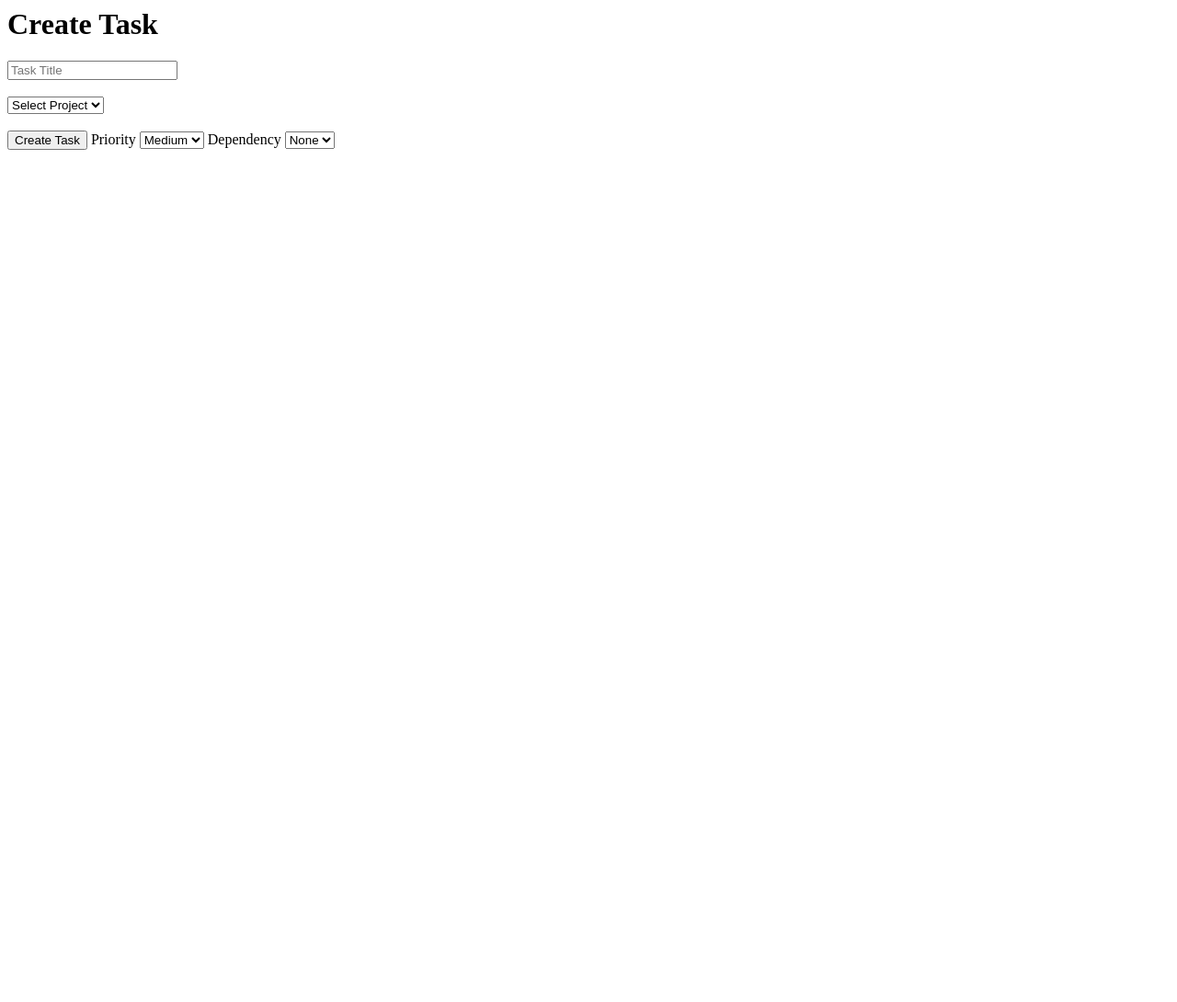
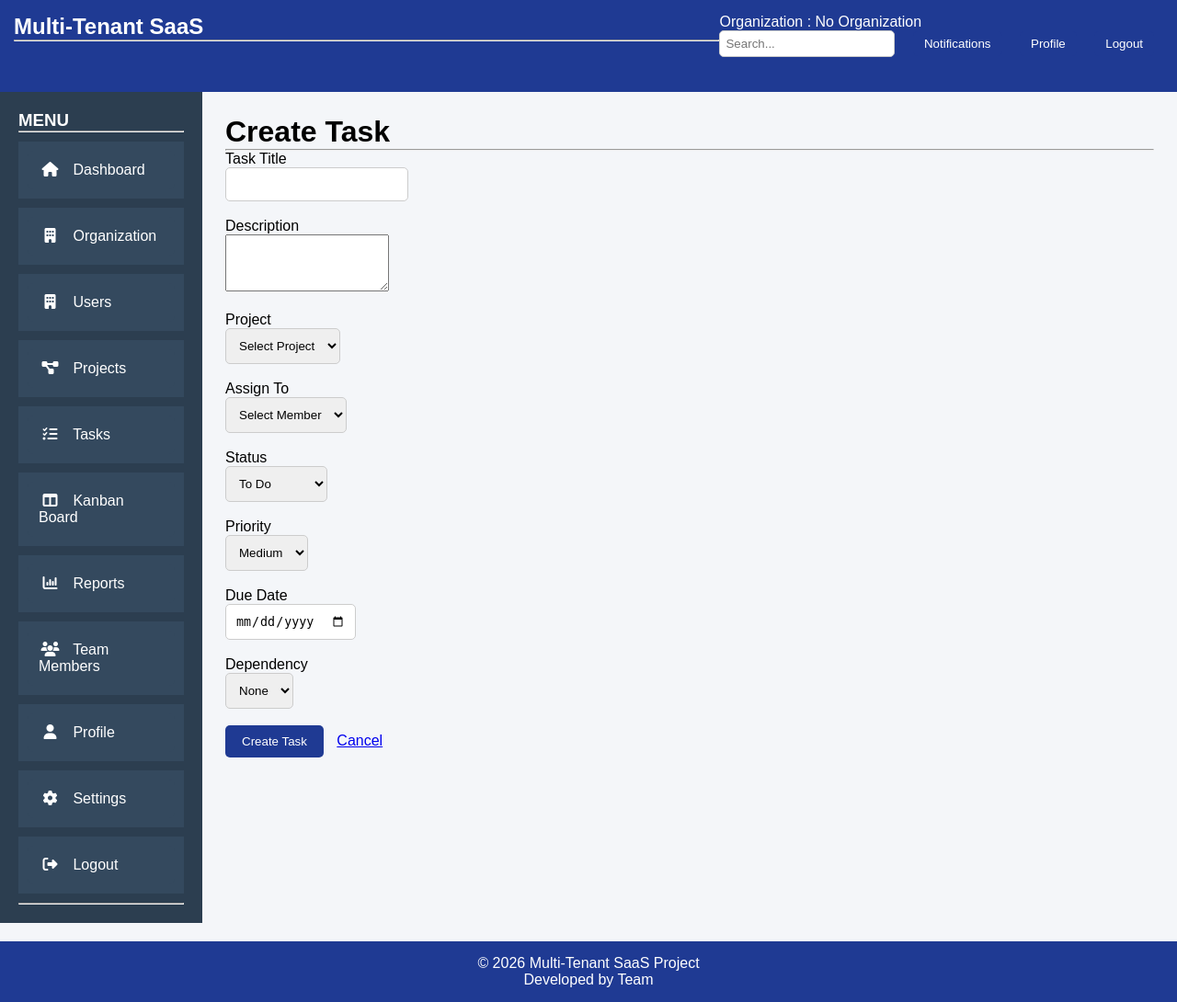
Before and after one commit to Chaitali2108-design/MultiTenantSaaS, a Django app: page /projects/tasks/create/ in a window 1280 px wide. Shown: the whole page at 92% size. Before the commit the page ends 163 px from the top, so only its background shows below. Run offline with Django 5.2, Linux system fonts and the light colour scheme; a user stored in the database is signed in; data comes from the database, SQL or seed files in the repository; data that the repository does not hold is empty; some libraries are stand-ins or nearby versions.

Commit message:
Added task description and update task functionality

```diff
--- a/projects/models.py
+++ b/projects/models.py
@@ -48,6 +48,9 @@ class Project(models.Model):
 class Task(models.Model):
 
     title = models.CharField(max_length=255)
+    description = models.TextField(blank=True, null=True)
+
+    description = models.TextField(blank=True, null=True)
 
     project = models.ForeignKey(Project, on_delete=models.CASCADE)
     organization = models.ForeignKey(Organization, on_delete=models.CASCADE)
--- a/projects/templates/projects/create_task.html
+++ b/projects/templates/projects/create_task.html
@@ -1,40 +1,113 @@
+{% extends "base.html" %}
+
+{% block title %}
+Create Task
+{% endblock %}
+
+{% block content %}
+
 <h1>Create Task</h1>
 
-{% if error %}
-<p style="color:red">{{ error }}</p>
-{% endif %}
+<hr>
 
 <form method="POST">
     {% csrf_token %}
 
-    <input type="text" name="title" placeholder="Task Title" required>
-    <br><br>
+    <div>
+        <label>Task Title</label><br>
+        <input type="text" name="title" required>
+    </div>
 
+    <br>
+
+    <div>
+        <label>Description</label><br>
+        <textarea name="description" rows="4"></textarea>
+    </div>
+
+    <br>
+
+    <div>
+        <label>Project</label><br>
         <select name="project" required>
-        <option value="">Select Project</option>   <!-- ✅ IMPORTANT -->
+            <option value="">Select Project</option>
             {% for project in projects %}
-            <option value="{{ project.id }}">{{ project.name }}</option>
+                <option value="{{ project.id }}">
+                    {{ project.name }}
+                </option>
             {% endfor %}
         </select>
+    </div>
 
-    <br><br>
+    <br>
 
-    <button type="submit">Create Task</button>
+    <div>
+        <label>Assign To</label><br>
+        <select name="assigned_to">
+            <option value="">Select Member</option>
+            {% for user in users %}
+                <option value="{{ user.id }}">
+                    {{ user.username }}
+                </option>
+            {% endfor %}
+        </select>
+    </div>
 
-    <label>Priority</label>
+    <br>
+
+    <div>
+        <label>Status</label><br>
+        <select name="status">
+            <option value="todo">To Do</option>
+            <option value="progress">In Progress</option>
+            <option value="done">Completed</option>
+        </select>
+    </div>
+
+    <br>
+
+    <div>
+        <label>Priority</label><br>
         <select name="priority">
             <option value="high">High</option>
             <option value="medium" selected>Medium</option>
             <option value="low">Low</option>
         </select>
+    </div>
 
-<label>Dependency</label>
-<select name="dependency" class="form-control">
+    <br>
+
+    <div>
+        <label>Due Date</label><br>
+        <input type="date" name="due_date">
+    </div>
+
+    <br>
+
+    <div>
+        <label>Dependency</label><br>
+        <select name="dependency">
             <option value="">None</option>
-    {% for t in tasks %}
-        <option value="{{ t.id }}">
-            {{ t.title }}
+
+            {% for task in tasks %}
+                <option value="{{ task.id }}">
+                    {{ task.title }}
                 </option>
             {% endfor %}
+
         </select>
+    </div>
+
+    <br>
+
+    <button type="submit">
+        Create Task
+    </button>
+
+    <a href="{% url 'task_list' %}">
+        Cancel
+    </a>
+
 </form>
+
+{% endblock %}
--- a/projects/views.py
+++ b/projects/views.py
@@ -64,7 +64,10 @@ def delete_project(request, project_id):
 
 def create_task(request):
     # 🔒 Multi-tenant safety (only current org data)
+    print("Current User:", request.user)
+    print("Organization:", request.user.organization)
     projects = Project.objects.filter(organization=request.user.organization)
+    print(projects)
     users = User.objects.filter(organization=request.user.organization)
     tasks = Task.objects.filter(project__organization=request.user.organization)
 
@@ -106,19 +109,19 @@ def create_task(request):
         # create task
         task = Task.objects.create(
             title=title,
-            description=description,
+            project=project,
+            organization=request.user.organization,
+            assigned_to=assigned_to,
             status=status,
             priority=priority,
             due_date=due_date if due_date else None,
-            project=project,
-            assigned_to=assigned_to,
-            dependency=dependency
+            dependency=dependency,
         )
         ActivityLog.objects.create(
-        task=task,
-        user=request.user,
-        action="Task Created"
-    )
+            task=task,
+            user=request.user,
+            action="Task Created"
+        )
 
         messages.success(request, "Task created successfully")
         return redirect('task_list')  # change if your URL name is different
@@ -342,6 +345,7 @@ def task_list(request):
             'tasks': tasks,
             'projects': projects,
             'users': users
+
         }
     )
 
@@ -386,15 +390,30 @@ def update_task(request, task_id):
     if request.method == "POST":
 
         task.title = request.POST.get("title")
+        task.description = request.POST.get("description")
 
-        task.status = request.POST.get("status", task.status)
-        task.priority = request.POST.get("priority", task.priority)
+        project_id = request.POST.get("project")
+        task.project = Project.objects.get(
+            id=project_id,
+            organization=user.organization
+        )
+
+        assigned_to_id = request.POST.get("assigned_to")
+
+        if assigned_to_id:
+            task.assigned_to = User.objects.get(
+                id=assigned_to_id,
+                organization=user.organization
+            )
+
+        task.status = request.POST.get("status")
+        task.priority = request.POST.get("priority")
         task.due_date = request.POST.get("due_date") or None
 
-        # ✅ dependency
         dependency_id = request.POST.get("dependency")
+
         if dependency_id:
-            task.dependency_id = dependency_id
+            task.dependency = Task.objects.get(id=dependency_id)
         else:
             task.dependency = None
 
@@ -406,20 +425,30 @@ def update_task(request, task_id):
             action="Task Updated"
         )
 
-        return redirect('task_detail', task_id=task.id)
+        return redirect("task_detail", task.id)
 
-    # GET request (open form)
-    tasks = Task.objects.filter(project__organization=user.organization)
+    projects = Project.objects.filter(
+        organization=user.organization
+    )
+
+    users = User.objects.filter(
+        organization=user.organization
+    )
+
+    tasks = Task.objects.filter(
+        project__organization=user.organization
+    ).exclude(id=task.id)
 
     return render(
         request,
-        'projects/create_task.html',
+        "projects/update_task.html",
         {
-            'task': task,
-            'tasks': tasks
-        }
+            "task": task,
+            "projects": projects,
+            "users": users,
+            "tasks": tasks,
+        },
     )
-
 # ================= DELETE TASK =================
 
 def delete_task(request, task_id):
```
Also changed, not shown: projects/migrations/0011_task_description.py (added), projects/templates/projects/update_task.html (added). Lines whose indentation alone changed are shown as unchanged.
